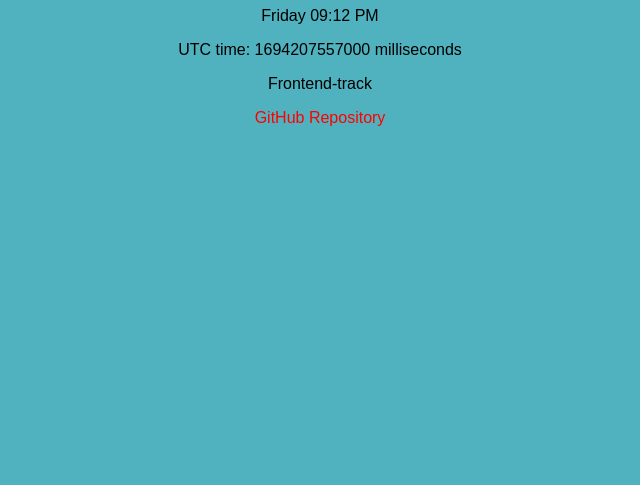
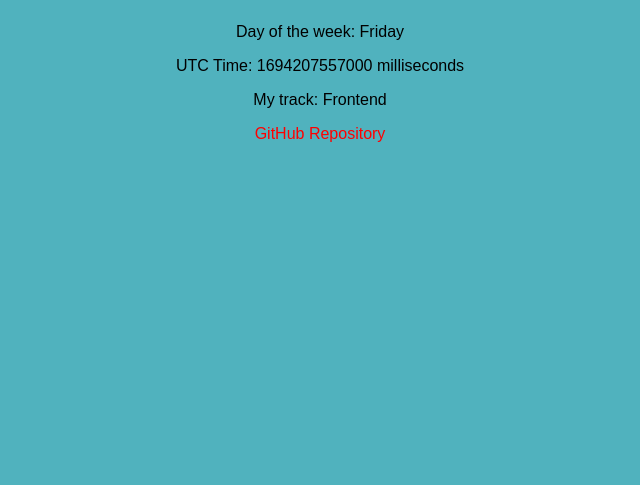
Before and after one commit to Babapara/duradev.io, a plain HTML site: page index.html in a window 1280 px wide. Shown: the part 315-800 px from the top of the page, without its empty margins (320-960 px from the left). Drawn offline with Linux system fonts and the light colour scheme.

Commit message:
Update index.html

```diff
--- a/index.html
+++ b/index.html
@@ -8,31 +8,35 @@
 </head>
 <body>
     <div class="slack">
-        <img src="slack.jpg" alt="" data-testid="slackDisplayImage">
         <h1 data-testid="slackUserName">duradev</h1>
-        <p data-testid="currentDayAndTime" id="currentdaytime">Day and time</p>
-        <p data-testid="currentUTCTime" id="utctime">UTC time in milliseconds</p>
-        <p data-testid="myTrack">Frontend-track</p>
+        <img src="slack.jpg" alt="duradev" data-testid="slackDisplayImage">
+        <p data-testid="currentDayOfTheWeek"></p>
+        <p data-testid="currentUTCTime"></p>
+        <p data-testid="myTrack">My track: Frontend</p>
         <a href="https://github.com/Babapara" data-testid="githubURL">GitHub Repository</a>
     </div>
 
     <script>
-        function Updatedayandtime() {
-            const Dayandtime = document.getElementById('currentdaytime');
-            const Utctime = document.getElementById('utctime');
+        function DayandTime() {
+
+            const currentDayOfTheWeek = document.querySelector('[data-testid="currentDayOfTheWeek"]');
+            const currentUTCTime = document.querySelector('[data-testid="currentUTCTime"]');
+
             const today = new Date();
-            const options = { weekday: 'long', hour: '2-digit', minute: '2-digit' };
-            const Todaysdayandtime = new Intl.DateTimeFormat('en-US', options).format(today);
-            const TodaysUTC = today.getTime();
-            Dayandtime.textContent = Todaysdayandtime;
-            Utctime.textContent = `UTC time: ${TodaysUTC} milliseconds`;
+
+
+            const Daysinaweek = ["Sunday", "Monday", "Tuesday", "Wednesday", "Thursday", "Friday", "Saturday"];
+
+            const Dayoftheweek = Daysinaweek[today.getDay()];
+
+
+            currentDayOfTheWeek.textContent = `Day of the week: ${Dayoftheweek}`;
+            currentUTCTime.textContent = `UTC Time: ${today.getTime()} milliseconds`;
         }
 
+        DayandTime();
 
-        setInterval(Updatedayandtime, 1000);
-
-
-        Updatedayandtime();
+        setInterval(DayandTime, 1000);
     </script>
 </body>
 </html>
```
